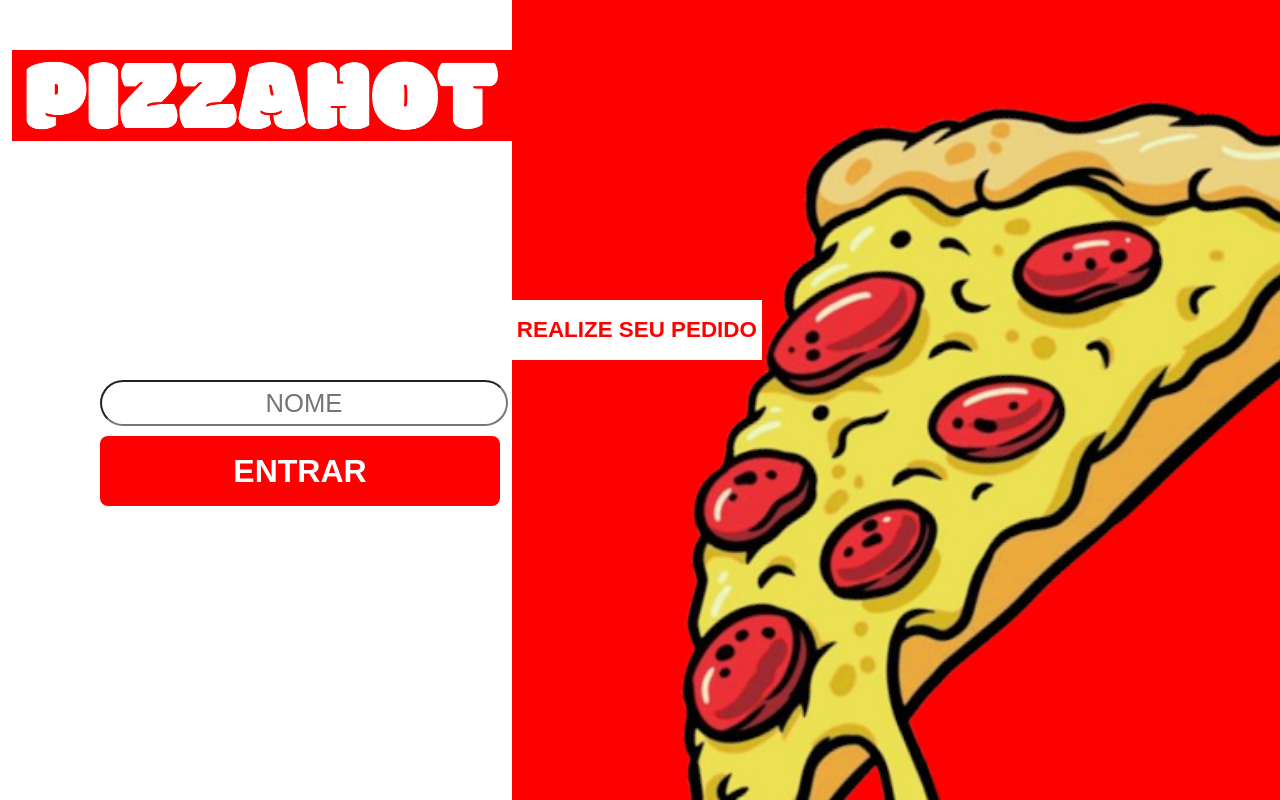
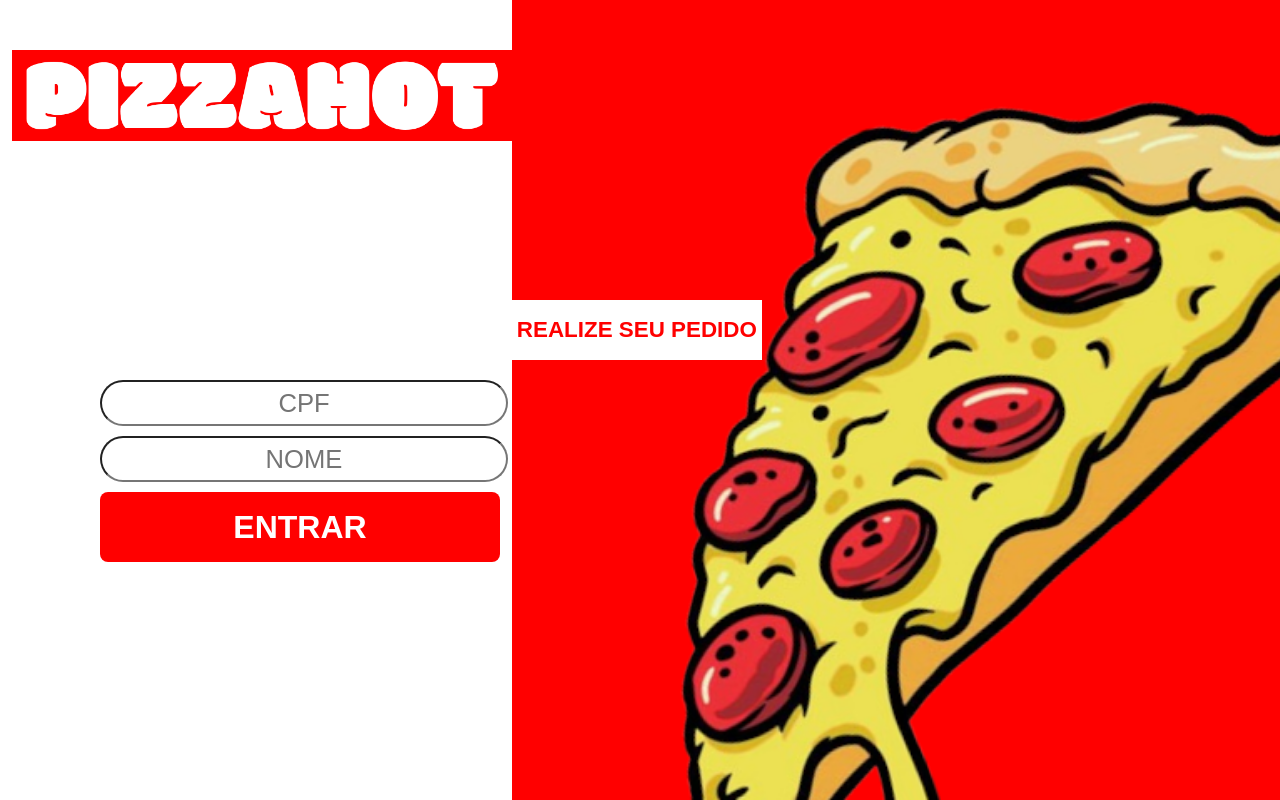
Before and after one commit to KIeccio/PROJETO-FACULDADE, a plain HTML site: page index.html in a window 1280 px wide. Drawn offline with Linux system fonts and the light colour scheme.

Commit message:
quinto commit

```diff
--- a/index.html
+++ b/index.html
@@ -13,6 +13,7 @@
         <div class="pizza-hot"></div>
         <div class="login">
             <form action="#" method="post">
+                <input class="campoCpf" type="tel" name="CPF" placeholder="CPF" maxlength="11"><br>
                 <input class="campoNome" type="tel" name="NOME" placeholder="NOME" maxlength="20"><br>
                 <input class="entrar" type="submit" value="ENTRAR" >
             </form>
--- a/style.css
+++ b/style.css
@@ -90,6 +90,18 @@ body{
     background-position: calc(20px) center;
 }
 
+.campoCpf{
+    padding: 1;
+    margin: 0;
+    margin-bottom: 10px;
+    border: 1 solid gray;
+    border-radius: 35px;
+    width: 100%;
+    height: 40px;
+    font-size: 1.6em;
+    text-align: center;
+}
+
 .entrar{
     background-color: red;
     color: white;
```
